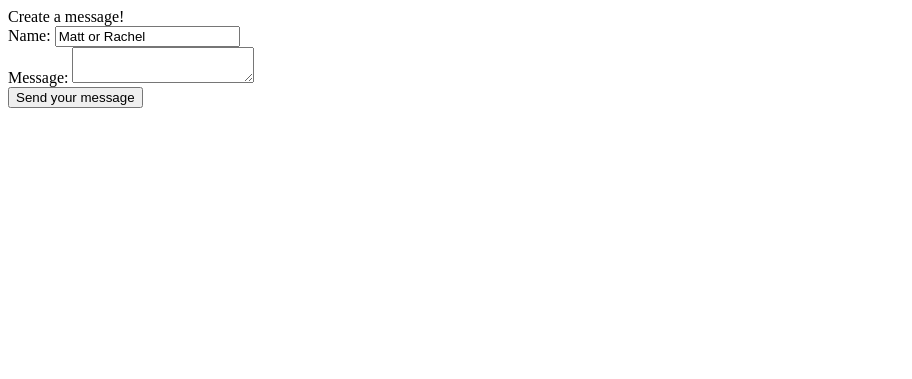
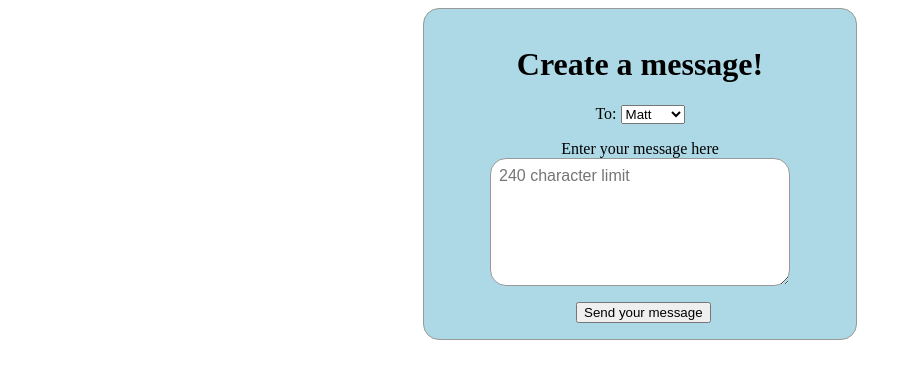
Before and after one commit to MattBussing/DistanceServer, a Flask app: page / in a window 1280 px wide. Shown: the top 379 px of the page, without its empty margins (0-912 px from the left). Run offline with Flask 2, Linux system fonts and the light colour scheme.

Commit message:
added timezone to database and updated html

```diff
--- a/models/message.py
+++ b/models/message.py
@@ -1,5 +1,6 @@
 from db import db
 from datetime import datetime
+import pytz
 
 class MessageModel(db.Model):
     __tablename__='messages'
@@ -11,12 +12,13 @@ class MessageModel(db.Model):
     def __init__(self, _to, message):
         self._to = _to
         self.message = message
-        self.dateTime = datetime.now()
+        self.dateTime = datetime.now(tz=pytz.utc).astimezone(pytz.timezone("America/Denver"))
 
     def json(self):
         return {
             'to': self._to,
             'message': self.message,
+            'dateTime': self.dateTime.isoformat()
         }
 
     def save_to_db(self):
--- a/requirements.txt
+++ b/requirements.txt
@@ -3,3 +3,4 @@ Flask-RESTful
 Flask-SQLAlchemy
 uwsgi
 psycopg2
+pytz
--- a/templates/form.html
+++ b/templates/form.html
@@ -4,19 +4,73 @@
 <head>
     <meta charset="utf-8">
     <title>Messaging Page</title>
+    <style>
+        h1 {
+            text-align: center;
+        }
+
+        body {
+            text-align: center;
+        }
+
+        form {
+            display: inline-block;
+            width: 400px;
+            background-color: lightblue;
+            padding: 1em;
+            border: 1px solid #999;
+            border-radius: 1em;
+        }
+
+        form div+div {
+            margin-top: 1em;
+        }
+
+        .second label {
+            display: block;
+            text-align: center;
+        }
+
+        input,
+        textarea {
+            font: 1em sans-serif;
+            width: 300px;
+            box-sizing: border-box;
+            border: 1px solid #999;
+            padding: .5em;
+            border-radius: 1em;
+        }
+
+        textarea {
+            vertical-align: middle;
+            height: 8em;
+        }
+
+        .button {
+            align-self: center;
+        }
+
+        button {
+            margin-left: .5em;
+        }
+    </style>
 </head>
 
 <body>
-    <div>Create a message!</div>
     <form action="{{url_for('form')}}" method="post">
         <div>
-            <label for="to">Name:</label>
-            <input id="to" name="_to" type="text" value='Matt or Rachel' />
-
+            <h1>Create a message!</h1>
         </div>
-        <div>
-            <label for="message">Message:</label>
-            <textarea maxlength="240" id="message" name="message" value='240 character limit'></textarea>
+        <div class="first">
+            <label for="to">To:</label>
+            <select name="_to" id="to">
+              <option  value="Matt">Matt</option>
+              <option value="Rachel">Rachel</option>
+            </select>
+        </div>
+        <div class="second">
+            <label for="message">Enter your message here</label>
+            <textarea maxlength="240" id="message" name="message" placeholder="240 character limit" required></textarea>
         </div>
         <div class="button">
             <button type="submit">Send your message</button>
```
